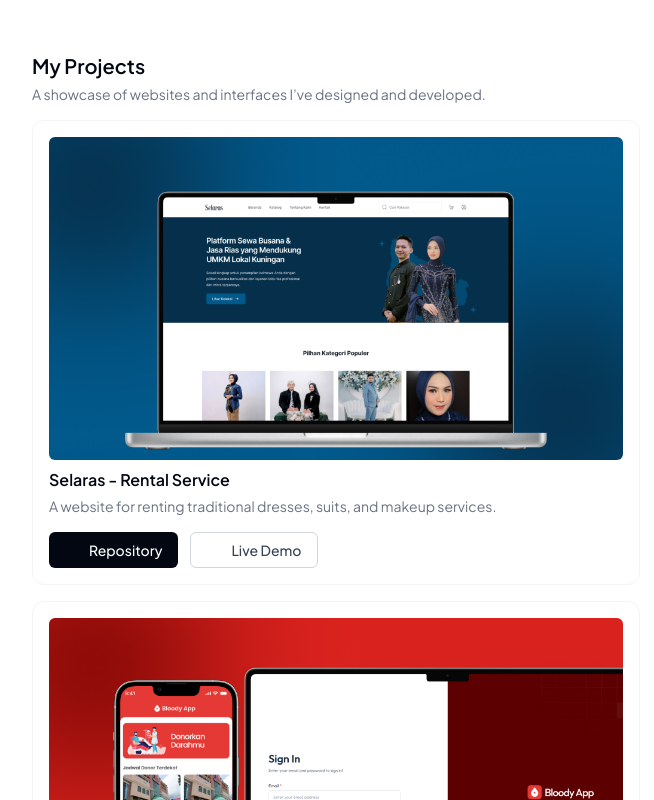
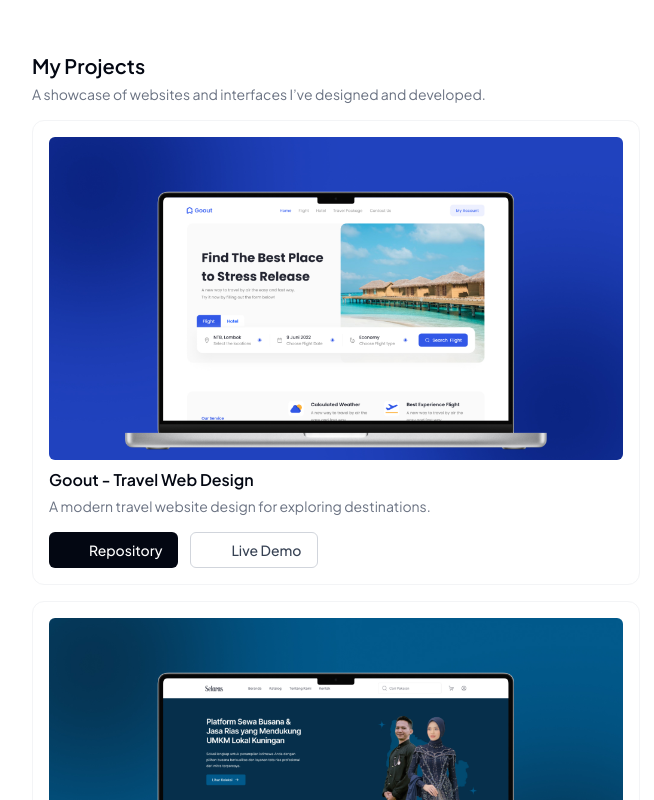
Before and after one commit to rizanurmaulana/portfolio-next, a Next.js app: page / in a window 1280 px wide. Shown: the part 980-1780 px from the top of the page, without its empty margins (304-958 px from the left). Built offline with nearby package versions, Linux system fonts and the light colour scheme; some icons are missing.

Commit message:
feat: add new project

```diff
--- a/src/data/projects.ts
+++ b/src/data/projects.ts
@@ -1,4 +1,11 @@
 export const projects = [
+  {
+    image: "/images/project-goout.jpg",
+    title: "Goout - Travel Web Design",
+    desc: "A modern travel website design for exploring destinations.",
+    repo: "https://github.com/rizanurmaulana/goout",
+    demo: "https://rizanurmaulana.github.io/goout/",
+  },
   {
     image: "/images/project-selaras.jpg",
     title: "Selaras - Rental Service",
```
Also changed, not shown: public/images/project-goout.jpg (added).
